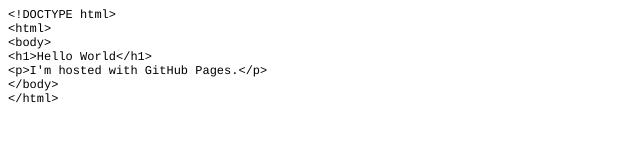
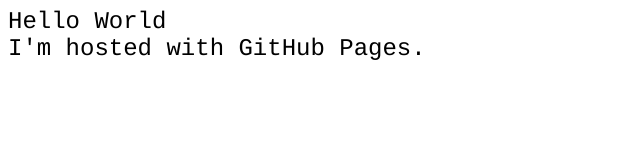
Before and after one commit to scottnotion/scottnotion.github.io, a plain HTML site: page index.html in a window 1280 px wide. Shown: the whole page, without its empty margins (0-640 px from the left). Drawn offline with Linux system fonts and the light colour scheme.

Commit message:
Fix copy/paste mistake

```diff
--- a/index.html
+++ b/index.html
@@ -1,23 +1,16 @@
-<!DOCTYPE html PUBLIC "-//W3C//DTD HTML 4.01//EN" "http://www.w3.org/TR/html4/strict.dtd">
+<!DOCTYPE html>
 <html>
 <head>
   <meta http-equiv="Content-Type" content="text/html; charset=utf-8">
   <meta http-equiv="Content-Style-Type" content="text/css">
-  <title></title>
-  <meta name="Generator" content="Cocoa HTML Writer">
-  <meta name="CocoaVersion" content="2022.6">
+  <title>Hello World!</title>
   <style type="text/css">
-    p.p1 {margin: 0.0px 0.0px 0.0px 0.0px; font: 12.0px Courier; color: #000000; -webkit-text-stroke: #000000}
+    p.p1 {margin: 0.0px 0.0px 0.0px 0.0px; font: 24.0px Courier; color: #000000; -webkit-text-stroke: #000000}
     span.s1 {font-kerning: none}
   </style>
 </head>
 <body>
-<p class="p1"><span class="s1">&lt;!DOCTYPE html&gt;</span></p>
-<p class="p1"><span class="s1">&lt;html&gt;</span></p>
-<p class="p1"><span class="s1">&lt;body&gt;</span></p>
-<p class="p1"><span class="s1">&lt;h1&gt;Hello World&lt;/h1&gt;</span></p>
-<p class="p1"><span class="s1">&lt;p&gt;I'm hosted with GitHub Pages.&lt;/p&gt;</span></p>
-<p class="p1"><span class="s1">&lt;/body&gt;</span></p>
-<p class="p1"><span class="s1">&lt;/html&gt;</span></p>
+<p class="p1"><span class="s1">Hello World</span></p>
+<p class="p1"><span class="s1">I'm hosted with GitHub Pages.</span></p>
 </body>
 </html>
```
